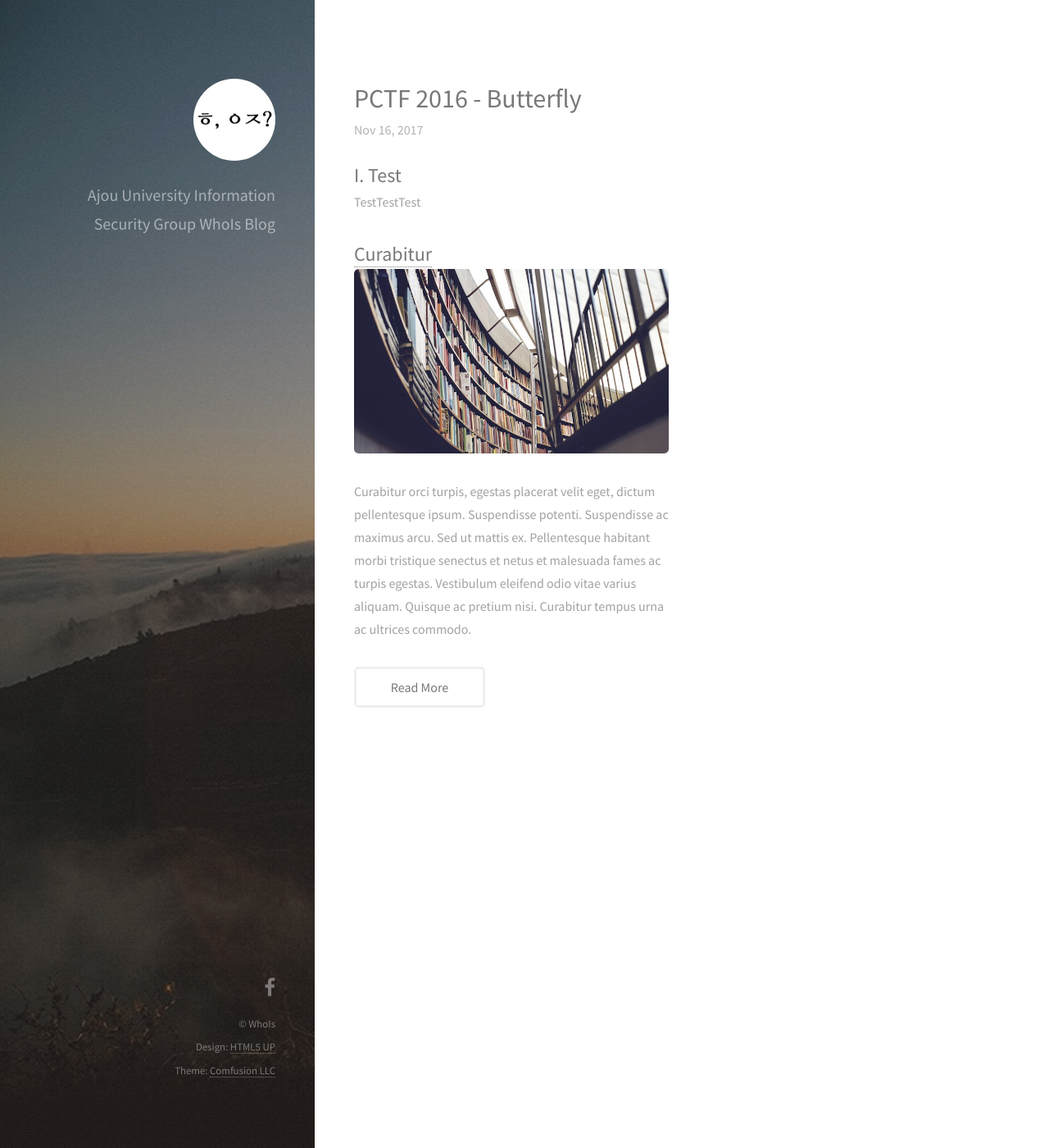
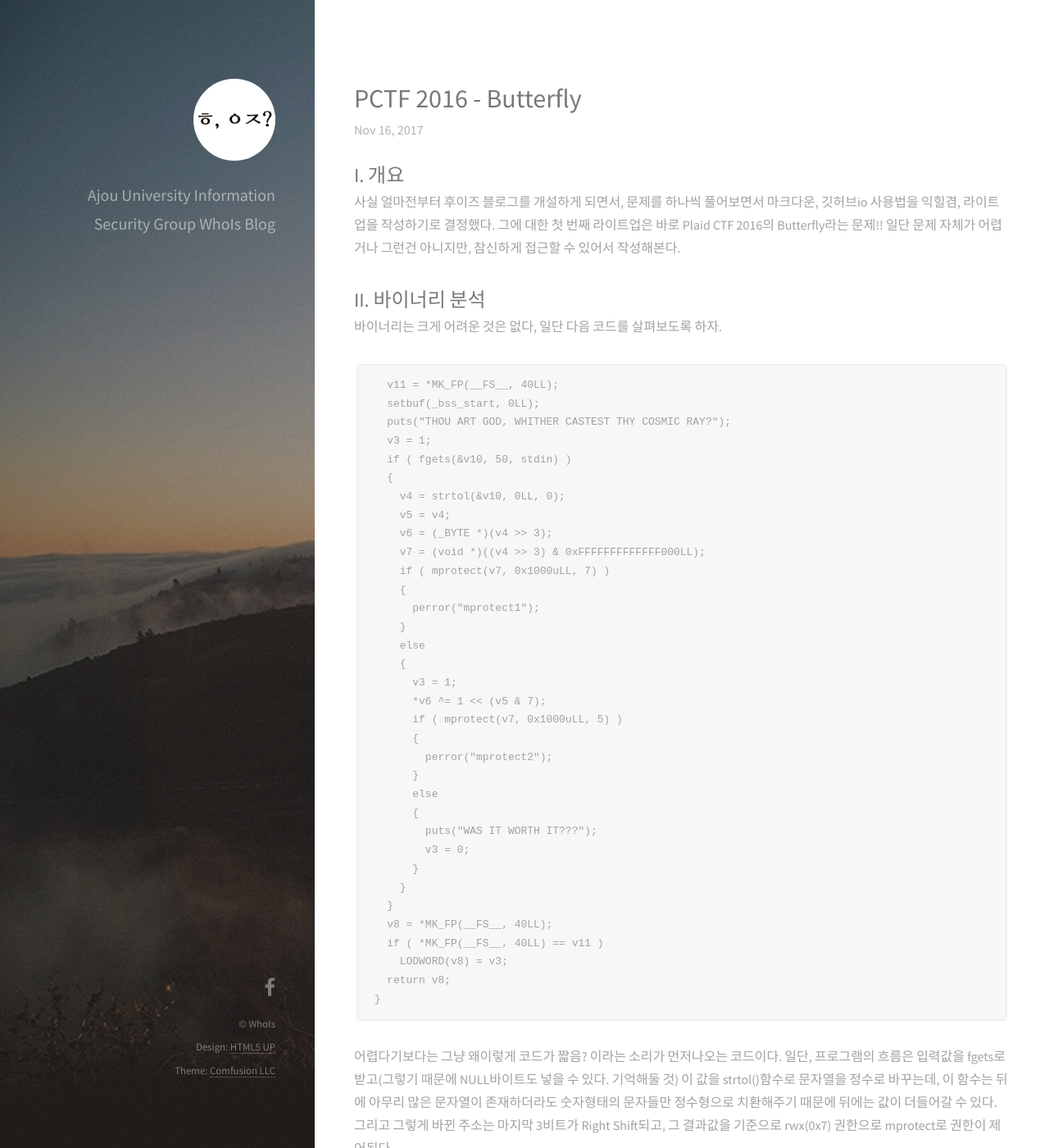
Before and after one commit to ajou-whois/ajou-whois.github.io, a Jekyll site: the page built from _posts/2017-11-16-butterfly.markdown, in a window 1280 px wide and 1400 px high. Shown: the whole window at 82% size. Built offline with Jekyll 4.4.1, drawn with Linux system fonts in a browser that asks for light colours; nearby versions of some CDN libraries; some of the changed text lies outside the part shown.

Commit message:
Butterfly

````diff
--- a/_posts/2017-11-16-butterfly.markdown
+++ b/_posts/2017-11-16-butterfly.markdown
@@ -5,6 +5,50 @@ date: 2017-11-16 +0126
 categories: [ctf, pwn]
 tags: [ctf, pwn, exploit]
 ---
-## I. Test
+## I. 개요
+ 사실 얼마전부터 후이즈 블로그를 개설하게 되면서, 문제를 하나씩 풀어보면서 마크다운, 깃허브io 사용법을 익힐겸, 라이트업을 작성하기로 결정했다.
+ 그에 대한 첫 번째 라이트업은 바로 Plaid CTF 2016의 Butterfly라는 문제!!
+ 일단 문제 자체가 어렵거나 그런건 아니지만, 참신하게 접근할 수 있어서 작성해본다.
 
-TestTestTest
+## II. 바이너리 분석
+  바이너리는 크게 어려운 것은 없다, 일단 다음 코드를 살펴보도록 하자.
+  ```C
+  v11 = *MK_FP(__FS__, 40LL);
+  setbuf(_bss_start, 0LL);
+  puts("THOU ART GOD, WHITHER CASTEST THY COSMIC RAY?");
+  v3 = 1;
+  if ( fgets(&v10, 50, stdin) )
+  {
+    v4 = strtol(&v10, 0LL, 0);
+    v5 = v4;
+    v6 = (_BYTE *)(v4 >> 3);
+    v7 = (void *)((v4 >> 3) & 0xFFFFFFFFFFFFF000LL);
+    if ( mprotect(v7, 0x1000uLL, 7) )
+    {
+      perror("mprotect1");
+    }
+    else
+    {
+      v3 = 1;
+      *v6 ^= 1 << (v5 & 7);
+      if ( mprotect(v7, 0x1000uLL, 5) )
+      {
+        perror("mprotect2");
+      }
+      else
+      {
+        puts("WAS IT WORTH IT???");
+        v3 = 0;
+      }
+    }
+  }
+  v8 = *MK_FP(__FS__, 40LL);
+  if ( *MK_FP(__FS__, 40LL) == v11 )
+    LODWORD(v8) = v3;
+  return v8;
+}
+  ```
+
+  어렵다기보다는 그냥 왜이렇게 코드가 짧음? 이라는 소리가 먼저나오는 코드이다.
+  일단, 프로그램의 흐름은 입력값을 fgets로 받고(그렇기 때문에 NULL바이트도 넣을 수 있다. 기억해둘 것) 이 값을 strtol()함수로 문자열을 정수로 바꾸는데, 이 함수는 뒤에 아무리 많은 문자열이 존재하더라도 숫자형태의 문자들만 정수형으로 치환해주기 때문에 뒤에는 값이 더들어갈 수 있다.
+  그리고 그렇게 바뀐 주소는 마지막 3비트가 Right Shift되고, 그 결과값을 기준으로 rwx(0x7) 권한으로 mprotect로 권한이 제어된다.
````
Also changed, not shown: _posts/pctf-butterfly.mdown (added, +10 -0 lines).
